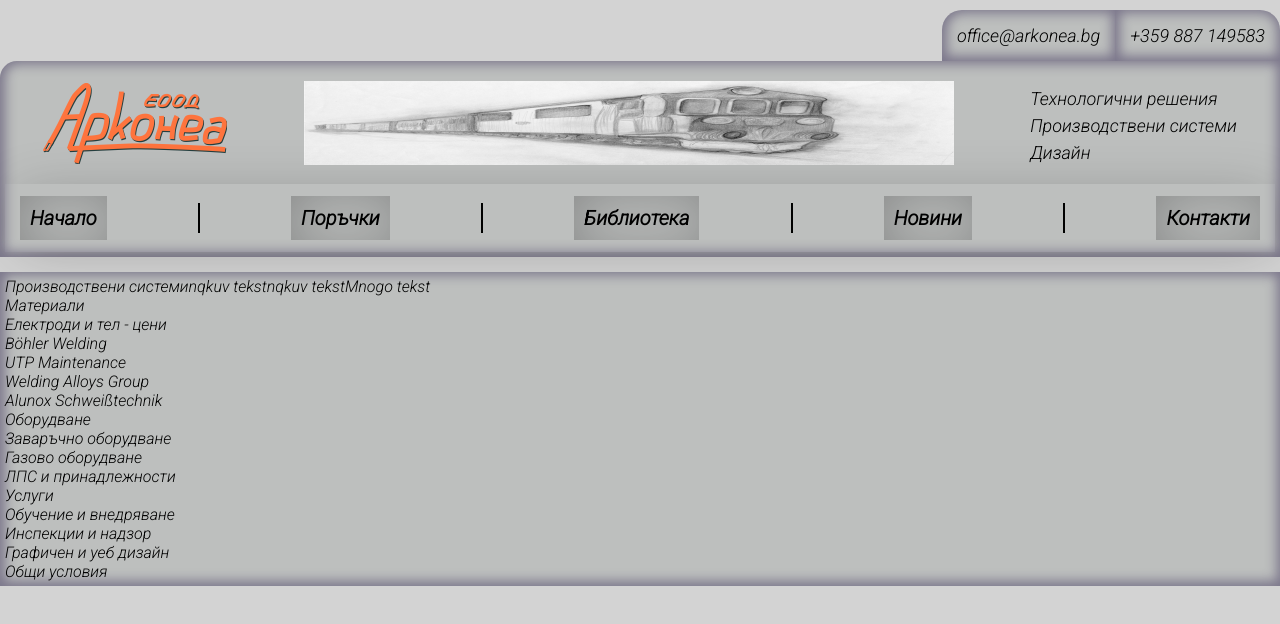
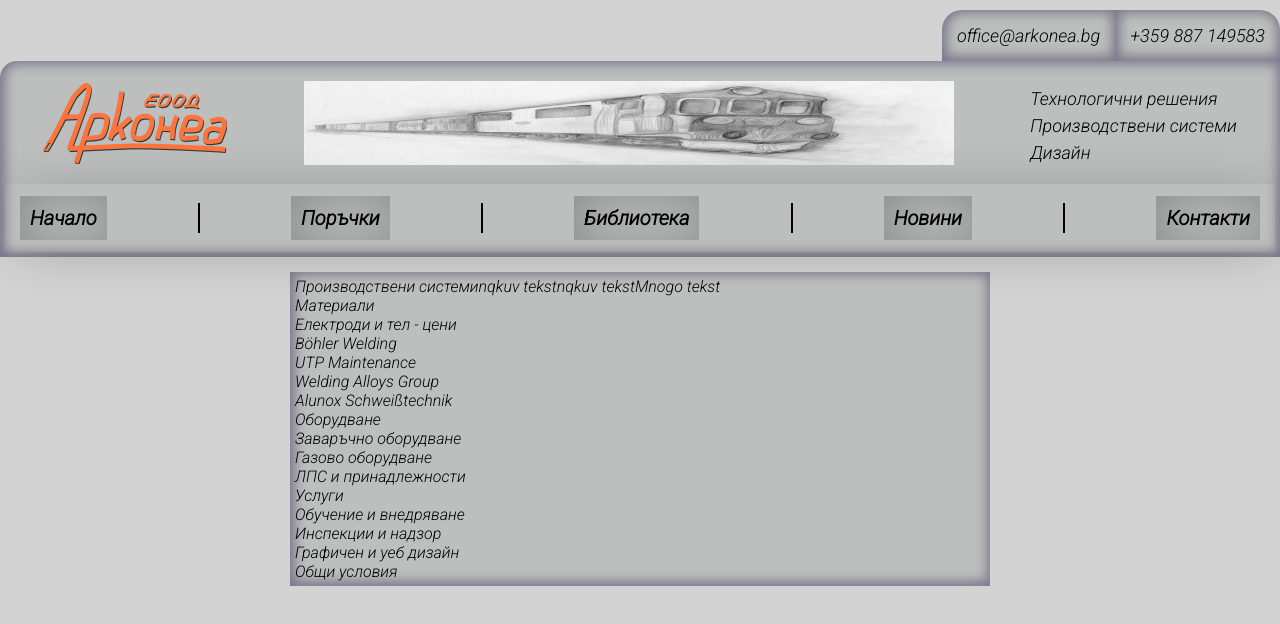
Before and after one commit to kalata123/ark-website, a Next.js app in the folder ark-website/: page / in a window 1280 px wide. Shown: the top 624 px of the page. Built offline with nearby package versions, Linux system fonts and the light colour scheme.

Commit message:
split files/components and css

```diff
--- /dev/null
+++ b/ark-website/components/Footer.js
@@ -0,0 +1,9 @@
+import styles from '../styles/footer.module.css'
+
+const Footer = props => (
+    <div>
+
+    </div>
+);
+
+export default Footer;
--- a/ark-website/components/Sidebar.js
+++ b/ark-website/components/Sidebar.js
@@ -1,8 +1,8 @@
-import styles from '../styles/navbar.module.css'
+import styles from '../styles/sidebar.module.css'
 
 const Sidebar = props => (
-    <div className={styles.main}>
-        <div className={styles['main-sidebar']}>
+    <div className={styles['sidebar']}>
+        <div className={styles['sidebar-content']}>
             <a>Производствени системи</a>
             <a>Материали</a>
             <a>Електроди и тел - цени</a>
@@ -21,7 +21,7 @@ const Sidebar = props => (
             <a>Общи условия</a>
         </div>
         <a>nqkuv tekst</a>
-        <span className={styles['main-separatcor']}></span>
+        <span className={styles['sidebar-separatcor']}></span>
         <a>nqkuv tekst</a>
         <div>
             <a>Mnogo tekst</a>
--- a/ark-website/pages/index.js
+++ b/ark-website/pages/index.js
@@ -1,8 +1,9 @@
 import Head from 'next/head'
-import styles from '../styles/navbar.module.css'
+import styles from '../styles/index.module.css'
 import Link from 'next/link'
 import Navbar from '../components/Navbar'
 import Sidebar from '../components/Sidebar'
+import Footer from '../components/Footer'
 
 export default function Home() {
   return (
@@ -14,9 +15,7 @@ export default function Home() {
       </Head>
       <Navbar />
       <Sidebar />
-      <div className={styles.footer}>
-
-      </div>
+      <Footer />
       {/* <main className={styles.main}>
         <h1 className={styles.title}>
           Welcome to <a href="https://nextjs.org">Next.js!</a>
--- /dev/null
+++ b/ark-website/styles/index.module.css
@@ -0,0 +1,9 @@
+.container {
+    all: unset;
+    min-height: 100vh;
+    display: flex;
+    flex-direction: column;
+    justify-content: start;
+    align-items: center;
+    background-color: lightgray;font-family: "Roboto", "sans-serif";
+}
--- a/ark-website/styles/navbar.module.css
+++ b/ark-website/styles/navbar.module.css
@@ -1,13 +1,3 @@
-.container {
-  all: unset;
-  min-height: 100vh;
-  display: flex;
-  flex-direction: column;
-  justify-content: start;
-  align-items: center;
-  background-color: lightgray;font-family: "Roboto", "sans-serif";
-}
-
 .full-navbar {
   display: flex;
   flex-direction: column;
@@ -126,25 +116,3 @@
   height: 30px;
   background-color:black;
 }
-
-.main {
-  margin-top: 15px;
-  display: flex;
-  flex-direction: row;
-  background-color: #bdbfbe;
-  padding: 5px;
-box-shadow: inset 1px -1px 12px 4px rgba(36, 24, 73, 0.43);
-  width: 100%;
-  max-width: 1400px;
-}
-
-.main-sidebar {
-  display: flex;
-  flex-direction:column;
-}
-
-.main-separator {
-  width: 2px;
-  height: 50px;
-  background-color:black;
-}
--- /dev/null
+++ b/ark-website/styles/sidebar.module.css
@@ -0,0 +1,21 @@
+.sidebar {
+    margin-top: 15px;
+    display: flex;
+    flex-direction: row;
+    background-color: #bdbfbe;
+    padding: 5px;
+    box-shadow: inset 1px -1px 12px 4px rgba(36, 24, 73, 0.43);
+    width: 100%;
+    max-width: 700px;
+  }
+
+  .sidebar-content {
+    display: flex;
+    flex-direction:column;
+  }
+
+  .sidebar-separator {
+    width: 2px;
+    height: 50px;
+    background-color:black;
+  }
```
Also changed, not shown: ark-website/styles/footer.module.css (added).
